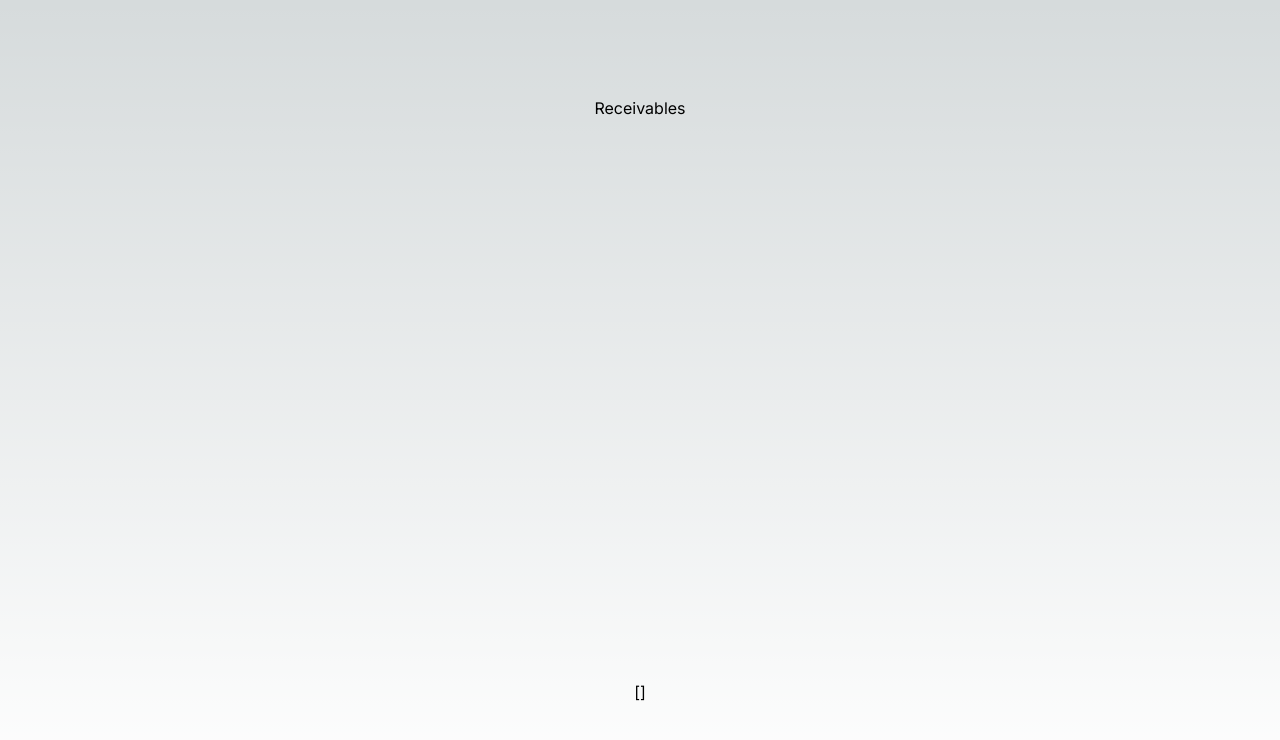
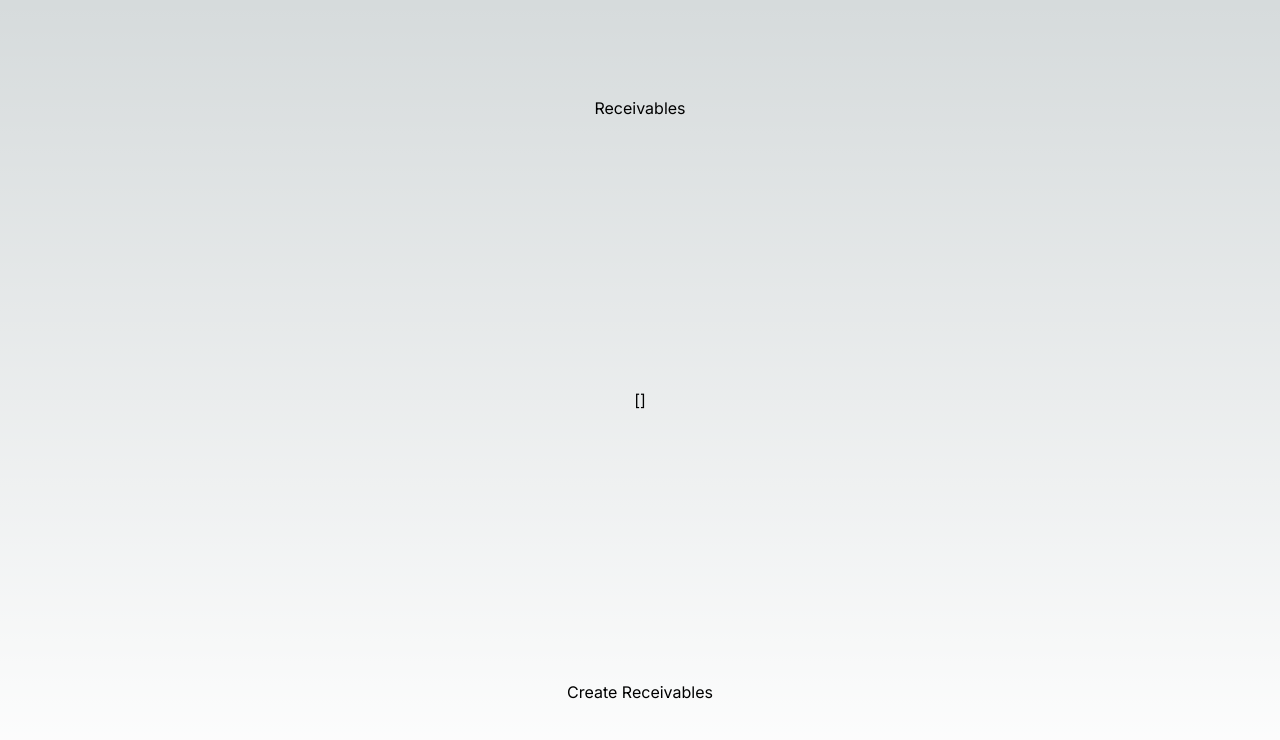
Before and after one commit to Ntelikatos/receivables-analyzer, a Next.js app: page / in a window 1280 px wide. Shown: the top 740 px of the page. Built offline with nearby package versions, Linux system fonts and the light colour scheme; no server answers; the database is empty.

Commit message:
feat: add temp test for create receivables mutation in main page

```diff
--- a/src/app/page.tsx
+++ b/src/app/page.tsx
@@ -1,14 +1,44 @@
 'use client'
 
-import {useGetReceivablesQuery} from "@/redux/services/receivablesApi";
+import {useCreateReceivablesMutation, useGetReceivablesQuery} from "@/redux/services/receivablesApi";
+import {Receivable} from "@/app/api/@types";
+import {v4 as uuidv4} from 'uuid';
 
 export default function Home() {
     const {data: receivables, isLoading: isLoadingReceivables} = useGetReceivablesQuery()
+    const [createReceivables, {isLoading: isLoadingCreateReceivables}] = useCreateReceivablesMutation()
+
+    const receivablesDummyPayload: Receivable[] = [
+        {
+            "reference": "asdasd",
+            "currencyCode": "USD",
+            "issueDate": "2023-02-22",
+            "openingValue": 250,
+            "paidValue": 100,
+            "dueDate": "2023-03-05",
+            "debtorName": "John Doe",
+            "debtorReference": "asdasdad",
+            "debtorCountryCode": "gr"
+        },
+        {
+            "reference": uuidv4(),
+            "currencyCode": "USD",
+            "issueDate": "2023-02-22",
+            "openingValue": 250,
+            "paidValue": 100,
+            "dueDate": "2023-03-05",
+            "closedDate": "2023-03-06",
+            "debtorName": "John Doe",
+            "debtorReference": uuidv4(),
+            "debtorCountryCode": "gr"
+        }
+    ]
 
     return (
         <main className="flex min-h-screen flex-col items-center justify-between p-24">
             <h1>Receivables</h1>
             <p>{isLoadingReceivables ? 'Loading...' : JSON.stringify(receivables)}</p>
+            <button onClick={() => createReceivables(receivablesDummyPayload)}>Create Receivables</button>
         </main>
     )
 }
```
